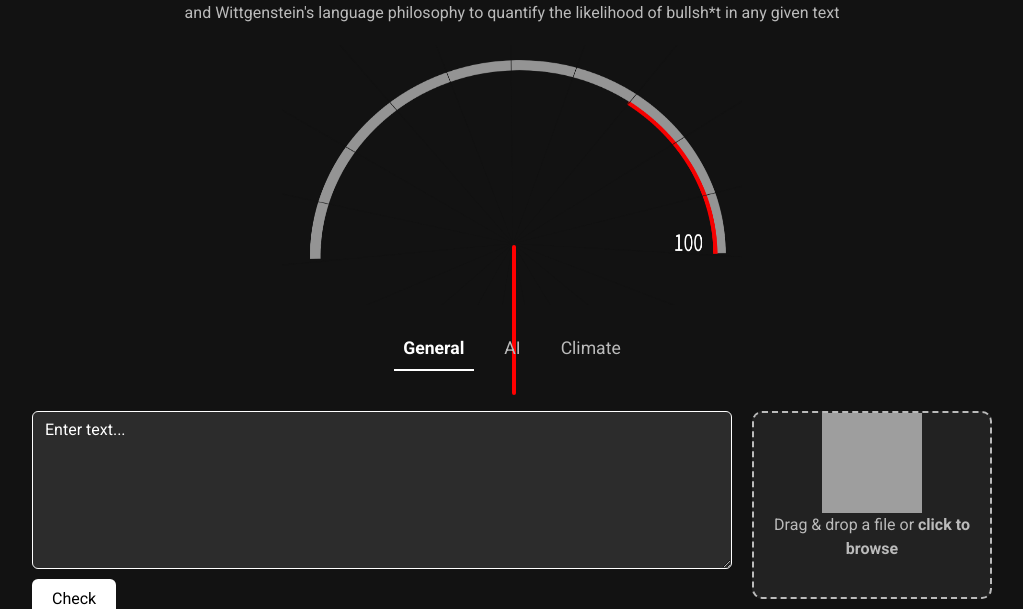
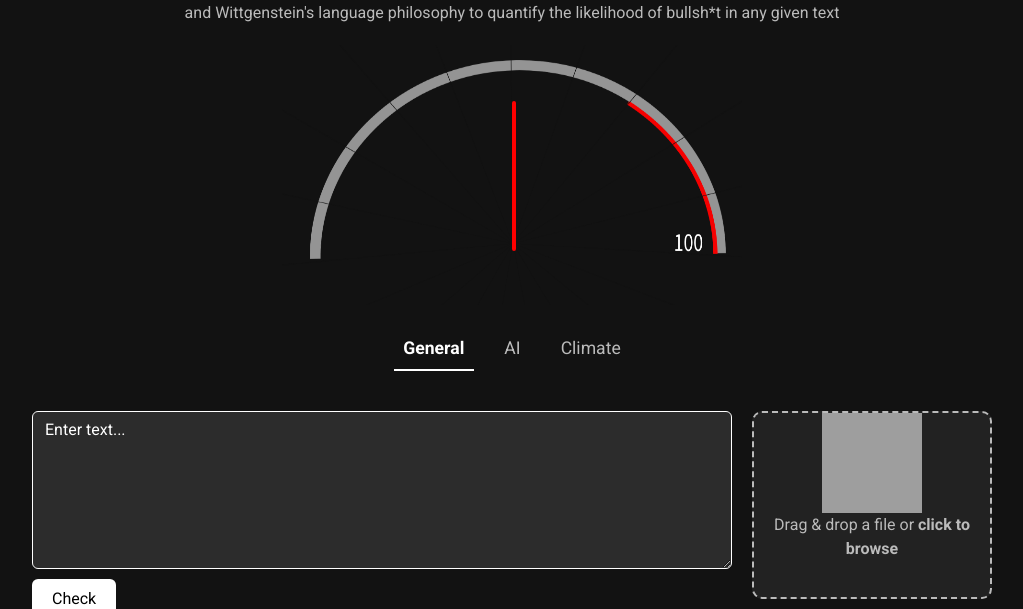
Before and after one commit to The-H4CKER/bs-meter, a Flask app: page / in a window 1280 px wide. Shown: the part 219-828 px from the top of the page, without its empty margins (128-1151 px from the left). Run offline with Flask 3, Linux system fonts and the light colour scheme; some libraries are stand-ins or nearby versions; grey boxes are pictures that could not be loaded.

Commit message:
needle position fix

```diff
--- a/Website/templates/index.html
+++ b/Website/templates/index.html
@@ -77,7 +77,7 @@
         }
         .needle {
             position: absolute;
-            top: 58%;
+            top: 40%;
             left: 50%;
             transform-origin: 50% 100%;
             transform: rotate(0deg);
```
